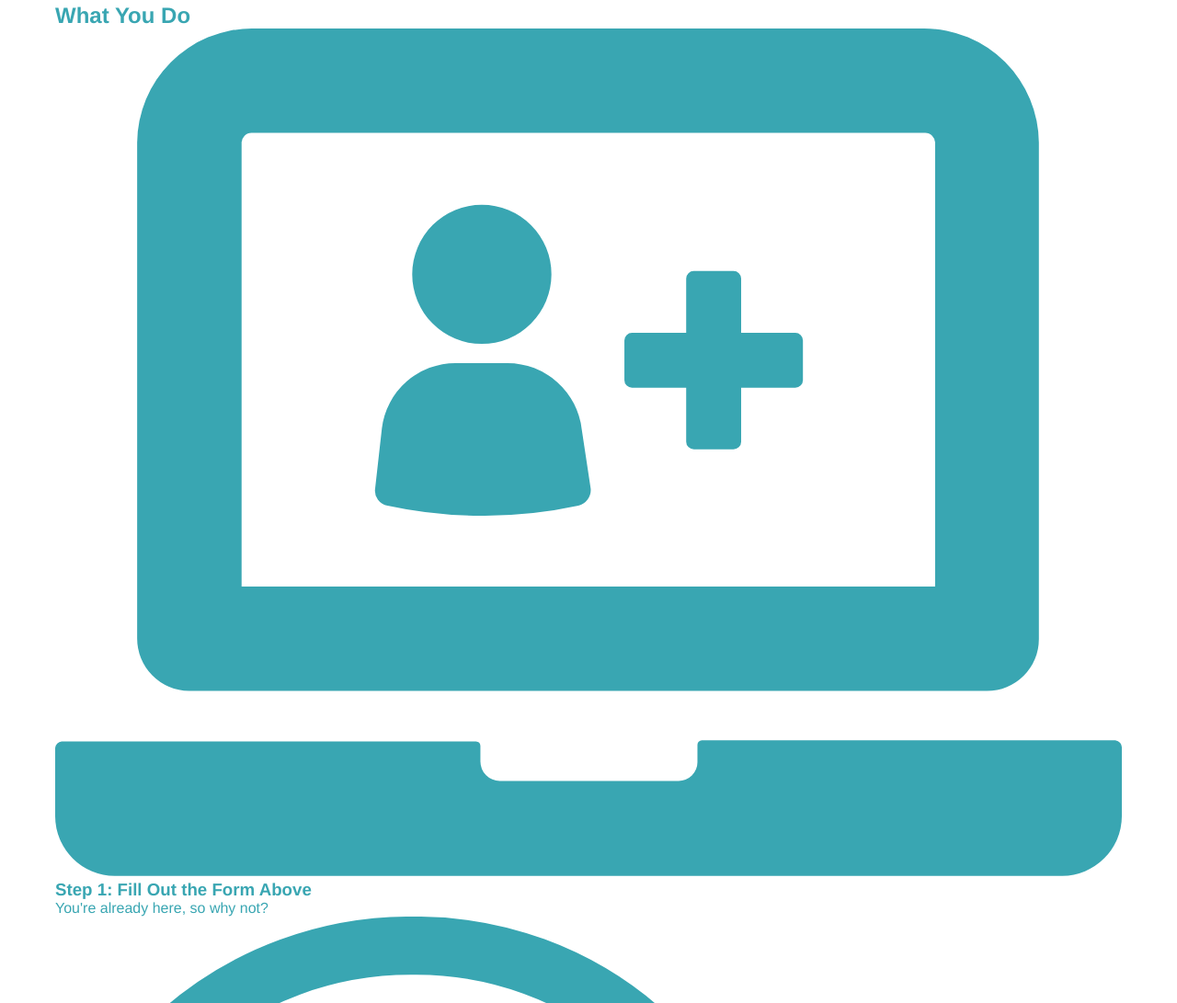
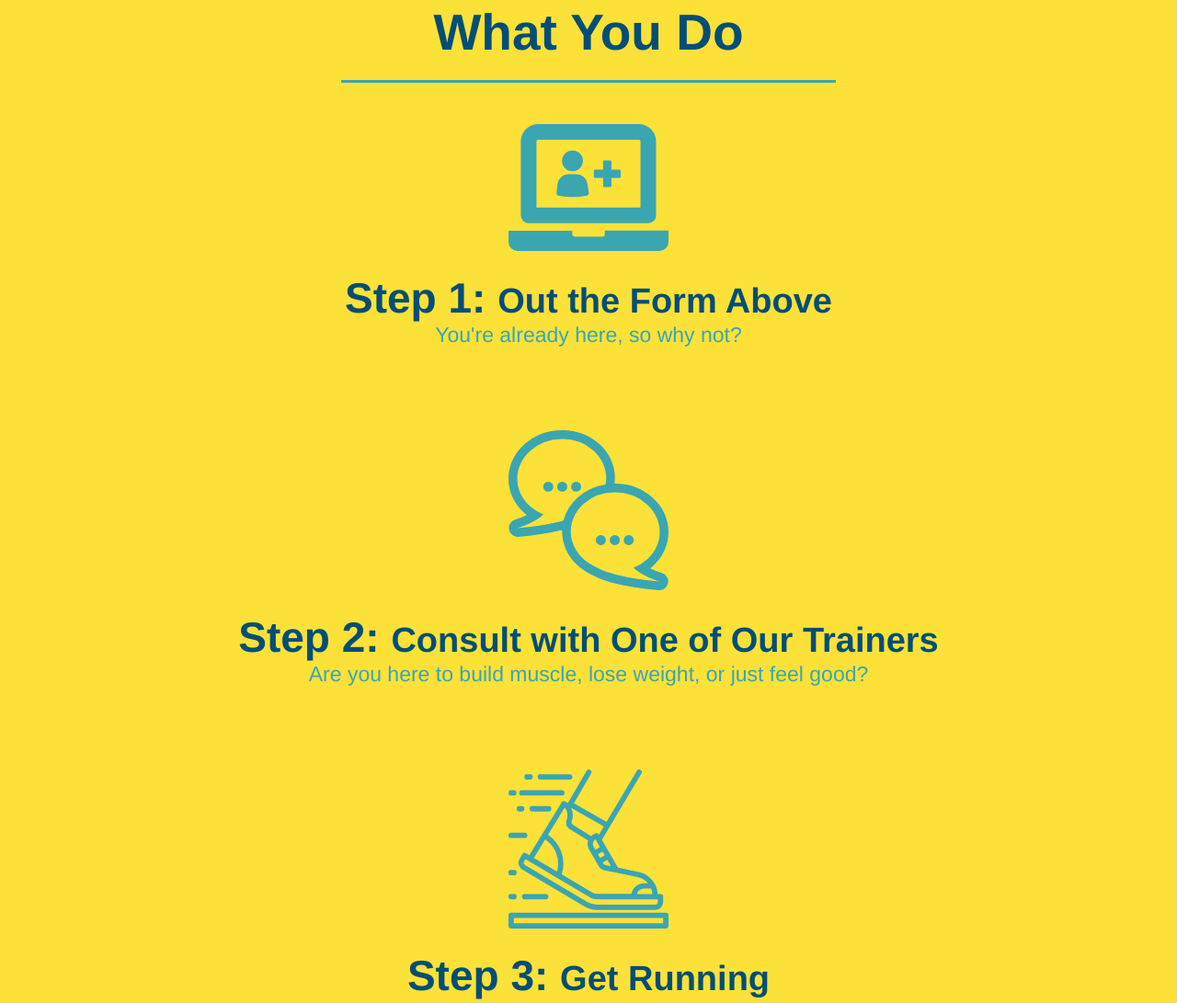
Before and after one commit to T-rummy/run-buddy, a plain HTML site: page index.html in a window 1280 px wide. Shown: the part 1117-2208 px from the top of the page at 92% size. Drawn offline with Linux system fonts and the light colour scheme.

Commit message:
style what you do section

```diff
--- a/assets/css/style.css
+++ b/assets/css/style.css
@@ -135,16 +135,6 @@ section {
     text-align: center;
 }
 
-.intro h2 {
-    font-size: 55px;
-    color: #024e76;
-    margin-bottom: 35px;
-    padding: 0 100px 20px 100px;
-    border-bottom: 3px solid;
-    border-color: #fce138;
-    display: inline-block;
-}
-
 .intro p {
 
     line-height: 1.7;
@@ -153,3 +143,60 @@ section {
     font-size: 20px;
     margin: 0 auto;
 }
+
+.steps {
+
+   text-align: center;
+   background: #fce138;
+}
+
+.section-title {
+
+    font-size: 55px;
+  color: #024e76;
+  margin-bottom: 35px;
+  padding: 0 100px 20px 100px;
+  display: inline-block;
+  border-bottom: 3px solid;
+}
+
+.primary-border {
+    border-color: #fce138;
+}
+
+.secondary-border {
+
+    border-color: #39a6b2;
+}
+
+.steps div {
+
+    margin-bottom: 80px;
+
+}
+
+.steps img {
+
+    width: 15%;
+    margin: 10px 0;
+
+}
+
+.steps h3 {
+
+    color: #024e76;
+    font-size: 46px;
+    margin-top: 10px;
+
+}
+
+.steps p {
+
+    color: #39a6b2;
+    font-size: 23px;
+}
+
+.steps span {
+
+    font-size: 38px;
+}
--- a/index.html
+++ b/index.html
@@ -123,7 +123,7 @@
 
 <section id="what we do" class="intro">
 
-    <h2>What We Do</h2>
+    <h2 class="section-title primary-border">What We Do</h2>
 
     <p>
 
@@ -135,9 +135,9 @@
 
 <!--"what you do" section-->
 
-<section id="what you do">
+<section id="what you do" class="steps">
 
-    <h2>What You Do</h2>
+    <h2 class="section-title secondary-border">What You Do</h2>
 
     <div>
 
@@ -145,7 +145,7 @@
 
         <img src="./assets/images/step-1.svg" alt=""/>
 
-        <h3>Step 1: Fill Out the Form Above</h3>
+        <h3>Step 1: <span>Out the Form Above</span></h3>
 
         <p>You're already here, so why not?</p>
 
@@ -155,7 +155,7 @@
 
         <img src="./assets/images/step-2.svg" alt="" />
 
-        <h3>Step 2: Consult with One of Our Trainers</h3>
+        <h3>Step 2: <span>Consult with One of Our Trainers</span></h3>
 
         <p>Are you here to build muscle, lose weight, or just feel good?</p>
 
@@ -165,7 +165,7 @@
 
         <img src="./assets/images/step-3.svg" alt="" />
 
-        <h3>Step 3: Get Running</h3>
+        <h3>Step 3: <span>Get Running</span></h3>
 
         <p>Hit the ground running (literally) once your trainer lays out your plan.</p>
 
@@ -175,7 +175,7 @@
 
         <img src="./assets/images/step-4.svg" alt="" />
 
-        <h3>Step 4: See Results</h3>
+        <h3>Step 4: <span>See Results</span></h3>
 
         <p>Bi-weekly checkins with your trainer will keep you focused.</p>
     </div>
```
